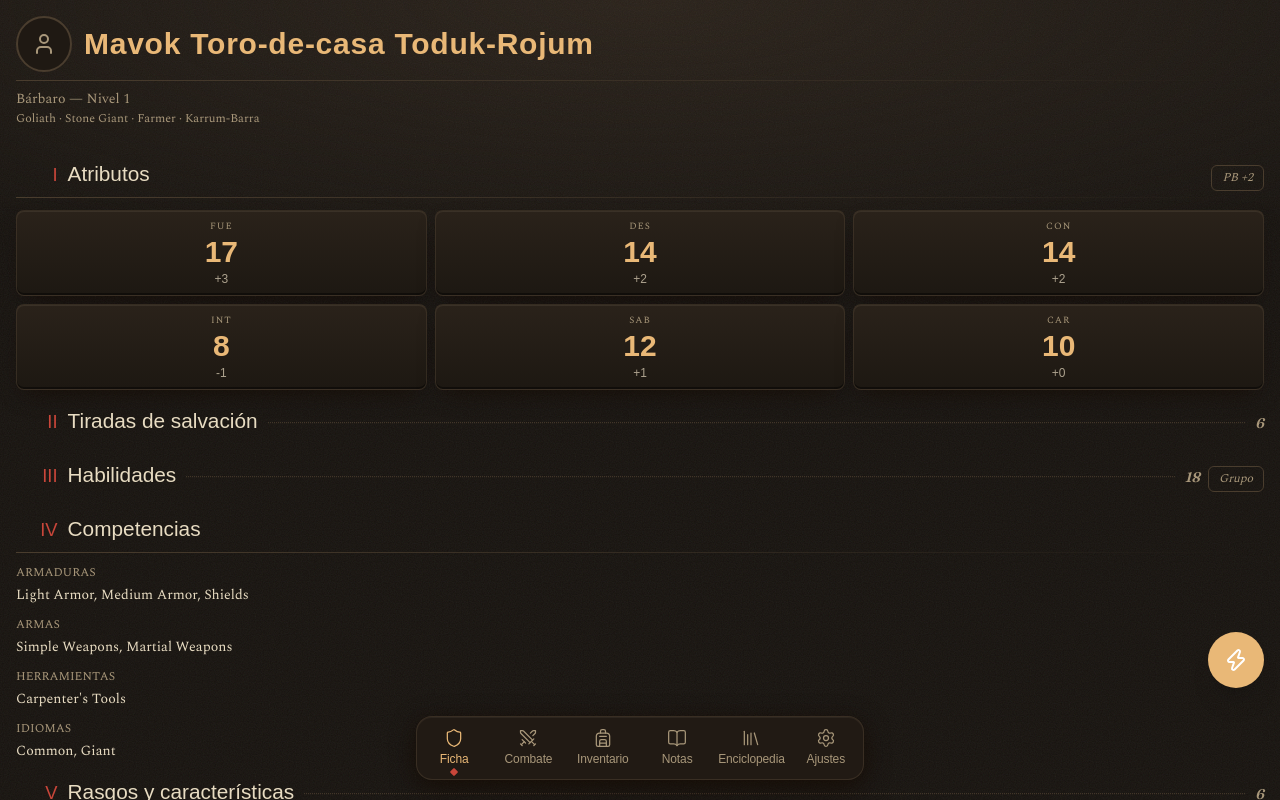
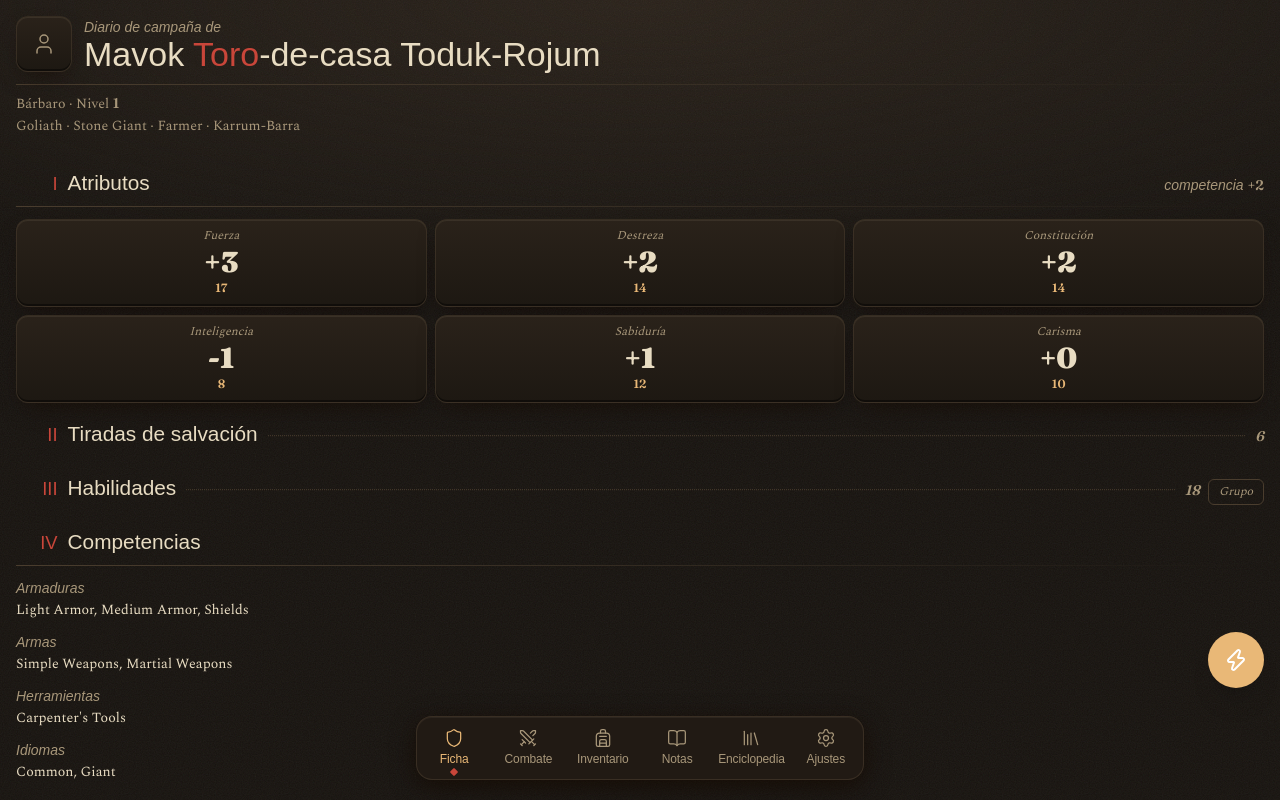
Before and after one commit to Gremiger/mavok, a Next.js app: page / in a window 1280 px wide. Both pictures are taken after a click on the button "Competencias". Shown: the top 800 px of the page. Built offline with nearby package versions, Linux system fonts and the light colour scheme; a web font is replaced by a local one.

Commit message:
feat: journal-style Ficha header, modifier-first attributes and rows

```diff
--- a/public/sw.js
+++ b/public/sw.js
@@ -1,4 +1,4 @@
-const STATIC_CACHE = "mavok-b310716";
+const STATIC_CACHE = "mavok-8ef5dcc";
 
 self.addEventListener("install", (event) => {
   event.waitUntil(
--- a/src/components/tabs/SheetTab.tsx
+++ b/src/components/tabs/SheetTab.tsx
@@ -8,7 +8,8 @@ import { GhostChip } from "@/components/ui/GhostChip";
 import { DiceResult } from "@/components/ui/DiceResult";
 import { FeatsBrowserModal } from "@/components/sheet/FeatsBrowserModal";
 import { Markdown } from "@/components/ui/Markdown";
-import { User } from "lucide-react";
+import { User, Zap } from "lucide-react";
+import { splitNameHighlight } from "@/lib/nameHighlight";
 import type { AbilityScore } from "@/lib/types";
 import type { DiceRoll } from "@/lib/dice";
 import { rollD20Mode, rollD20WithAdvantageMode } from "@/lib/rollWithMode";
@@ -19,6 +20,7 @@ import {
   formatModifier,
   abilityLabel,
   abilityLabelShort,
+  abilityName,
   skillLabel,
   skillTotal,
   saveTotal,
@@ -71,6 +73,7 @@ export function SheetTab() {
   const passivePerception = 10 + skillTotal(character, 'perception');
   const passiveInsight = 10 + skillTotal(character, 'insight');
   const passiveInvestigation = 10 + skillTotal(character, 'investigation');
+  const nameParts = splitNameHighlight(meta.name);
 
   async function rollAbility(ab: AbilityScore) {
     const mod = abilityModifier(attributes[ab]) + exhaustionPenalty(combat.exhaustionLevel);
@@ -116,11 +119,7 @@ export function SheetTab() {
           className="flex-1 flex items-center justify-between py-1.5 px-1 text-sm rounded hover:bg-card/50 active:scale-[0.99] transition-transform cursor-pointer"
         >
           <div className="flex items-center gap-2">
-            <span
-              className={`w-3 h-3 rounded-full border ${
-                skill.proficient ? "bg-accent border-accent" : "border-muted"
-              }`}
-            />
+            <span className={`prof-mark ${skill.proficient ? "is-on" : ""}`} aria-hidden="true" />
             <span>{skillLabel(key)}</span>
             {showAbility && (
               <span className="text-muted text-xs">
@@ -128,7 +127,7 @@ export function SheetTab() {
               </span>
             )}
           </div>
-          <span className="font-heading text-accent">
+          <span className="font-numeric font-semibold text-accent">
             {formatModifier(skillTotal(character!, key) + exhaustionPenalty(combat.exhaustionLevel))}
           </span>
         </button>
@@ -136,7 +135,7 @@ export function SheetTab() {
           <button
             onClick={() => rollSkillStr(key)}
             title="Tirar con FUE (Primal Knowledge)"
-            className="px-1.5 py-1 text-[0.6rem] border border-accent/50 text-accent rounded shrink-0"
+            className="ink-stamp shrink-0"
           >
             FUE
           </button>
@@ -148,53 +147,61 @@ export function SheetTab() {
   return (
     <div className="p-4 space-y-0">
       {/* Header */}
-      <div className="mb-6">
+      <header className="mb-6">
         <div className="flex items-center gap-3">
           {meta.portraitDataUrl ? (
             <img
               src={meta.portraitDataUrl}
               alt={meta.name}
-              className="w-14 h-14 rounded-full object-cover border-2 border-accent shrink-0"
+              className="w-14 h-14 rounded-xl object-cover border border-accent/60 shrink-0"
             />
           ) : (
-            <div className="w-14 h-14 rounded-full border-2 border-border bg-card flex items-center justify-center text-muted shrink-0">
-              <User size={24} />
+            <div className="w-14 h-14 rounded-xl stone-card flex items-center justify-center text-muted shrink-0">
+              <User size={24} strokeWidth={1.5} />
             </div>
           )}
-          <h1 className="font-heading text-3xl text-accent font-bold tracking-wide">
-            {meta.name}
-          </h1>
+          <div className="min-w-0">
+            <p className="font-heading italic text-sm text-muted">Diario de campaña de</p>
+            <h1 className="font-heading text-[2.125rem] leading-[1.02] text-foreground [text-wrap:balance]">
+              {nameParts.before}
+              {nameParts.highlight && <span className="text-cord">{nameParts.highlight}</span>}
+              {nameParts.after}
+            </h1>
+          </div>
         </div>
-        <div className="rule-line mt-2 mb-2" />
-        <p className="text-muted text-sm">
-          {meta.class} {meta.subclass ? `· ${meta.subclass}` : ""} — Nivel{" "}
-          {meta.level}
+        <div className="rule-line mt-3 mb-2" />
+        <p className="text-sm text-muted">
+          {meta.class} {meta.subclass ? `· ${meta.subclass}` : ""} · Nivel{" "}
+          <span className="font-numeric">{meta.level}</span>
         </p>
-        <p className="text-muted text-xs mt-0.5">
+        <p className="text-sm text-muted mt-0.5">
           {meta.species} · {meta.giantAncestry} · {meta.background} · {meta.origin}
         </p>
-      </div>
+      </header>
 
       {/* Atributos */}
       <CollapsibleSection
         title="Atributos"
         defaultOpen
-        aside={<GhostChip>PB {formatModifier(meta.proficiencyBonus)}</GhostChip>}
+        aside={
+          <span className="font-heading italic text-sm text-muted">
+            competencia{" "}
+            <span className="font-numeric not-italic">{formatModifier(meta.proficiencyBonus)}</span>
+          </span>
+        }
       >
         <div className="grid grid-cols-3 gap-2">
           {ABILITIES.map((ab) => (
             <button
               key={ab}
               onClick={() => rollAbility(ab)}
-              className="stone-card rounded-lg p-2 text-center active:scale-95 transition-transform cursor-pointer"
+              className="stone-card rounded-xl px-1 pt-2 pb-2.5 text-center active:scale-[0.97] transition-transform duration-150 cursor-pointer"
             >
-              <div className="text-muted text-[0.6rem] uppercase tracking-widest">{abilityLabel(ab)}</div>
-              <div className="font-heading text-3xl text-accent font-bold leading-tight">
-                {attributes[ab]}
-              </div>
-              <div className="text-xs text-foreground/70 font-heading">
+              <div className="italic text-xs text-muted truncate">{abilityName(ab)}</div>
+              <div className="font-numeric font-black text-[1.8rem] leading-tight text-foreground">
                 {formatModifier(abilityModifier(attributes[ab]) + exhaustionPenalty(combat.exhaustionLevel))}
               </div>
+              <div className="font-numeric text-xs text-accent">{attributes[ab]}</div>
             </button>
           ))}
         </div>
@@ -220,23 +227,20 @@ export function SheetTab() {
             >
               <div className="flex items-center gap-2">
                 <span
-                  className={`w-3 h-3 rounded-full border ${
-                    savingThrows[ab]?.proficient
-                      ? "bg-accent border-accent"
-                      : "border-muted"
-                  }`}
+                  className={`prof-mark ${savingThrows[ab]?.proficient ? "is-on" : ""}`}
+                  aria-hidden="true"
                 />
-                <span>{abilityLabel(ab)}</span>
+                <span>{abilityName(ab)}</span>
                 {ab === "dex" && hasDangerSense && (
-                  <span
-                    className="text-[0.6rem]"
-                    title="Ventaja automática (Danger Sense)"
-                  >
-                    ⚡
-                  </span>
+                  <Zap
+                    size={12}
+                    strokeWidth={1.5}
+                    className="text-accent"
+                    aria-label="Ventaja automática (Danger Sense)"
+                  />
                 )}
               </div>
-              <span className="font-heading text-accent">
+              <span className="font-numeric font-semibold text-accent">
                 {formatModifier(saveTotal(character, ab) + exhaustionPenalty(combat.exhaustionLevel))}
                 {magicItemIndicator === "explicit-tag" && magicSaveBonus !== 0 && (
                   <span className="ml-1">✦{formatModifier(magicSaveBonus)}</span>
@@ -273,8 +277,8 @@ export function SheetTab() {
               { label: "Investigación Pasiva", value: passiveInvestigation },
             ].map(({ label, value }) => (
               <div key={label} className="stone-card rounded-lg px-2 py-1 flex items-center gap-1.5">
-                <span className="text-muted text-[0.6rem] uppercase tracking-wider">{label}</span>
-                <span className="font-heading text-accent text-sm font-bold">{value}</span>
+                <span className="text-muted text-xs italic">{label}</span>
+                <span className="font-numeric font-semibold text-accent text-sm">{value}</span>
               </div>
             ))}
           </div>
@@ -285,8 +289,8 @@ export function SheetTab() {
                   if (group.length === 0) return null;
                   return (
                     <div key={ab} className="mb-2">
-                      <div className="text-muted text-[0.6rem] uppercase tracking-widest px-1 mb-1">
-                        {abilityLabelShort(ab)}
+                      <div className="font-heading italic text-sm text-muted px-1 mb-1">
+                        {abilityName(ab)}
                       </div>
                       {group
                         .sort(([a], [b]) => skillLabel(a).localeCompare(skillLabel(b)))
@@ -318,19 +322,19 @@ export function SheetTab() {
       <CollapsibleSection title="Competencias">
         <div className="space-y-3 text-sm">
           <div>
-            <h4 className="text-muted text-xs uppercase mb-1">Armaduras</h4>
+            <h4 className="font-heading italic text-sm text-muted mb-0.5">Armaduras</h4>
             <p>{proficiencies.armor.join(", ")}</p>
           </div>
           <div>
-            <h4 className="text-muted text-xs uppercase mb-1">Armas</h4>
+            <h4 className="font-heading italic text-sm text-muted mb-0.5">Armas</h4>
             <p>{proficiencies.weapons.join(", ")}</p>
           </div>
           <div>
-            <h4 className="text-muted text-xs uppercase mb-1">Herramientas</h4>
+            <h4 className="font-heading italic text-sm text-muted mb-0.5">Herramientas</h4>
             <p>{proficiencies.tools.join(", ")}</p>
           </div>
           <div>
-            <h4 className="text-muted text-xs uppercase mb-1">Idiomas</h4>
+            <h4 className="font-heading italic text-sm text-muted mb-0.5">Idiomas</h4>
             <p>{proficiencies.languages.join(", ")}</p>
           </div>
         </div>
@@ -347,10 +351,10 @@ export function SheetTab() {
             .map((f, i) => (
             <div key={i} className="stone-card rounded-lg p-3">
               <div className="flex items-center gap-2 mb-1">
-                <span className="font-heading text-accent text-base font-semibold">
+                <span className="font-heading text-foreground text-lg leading-tight">
                   {f.name}
                 </span>
-                <span className="text-muted text-[0.6rem] px-1.5 py-0.5 border border-border rounded uppercase tracking-wider">
+                <span className="ink-stamp">
                   {f.source}
                 </span>
               </div>
@@ -379,7 +383,7 @@ export function SheetTab() {
             .map((f, i) => (
               <div key={i} className="stone-card rounded-lg p-3">
                 <div className="flex items-center gap-2 mb-1">
-                  <span className="font-heading text-accent text-base font-semibold">
+                  <span className="font-heading text-foreground text-lg leading-tight">
                     {f.name}
                   </span>
                 </div>
@@ -389,7 +393,7 @@ export function SheetTab() {
               </div>
             ))}
           {features.filter(f => f.source === "Dote" && f.level <= meta.level).length === 0 && (
-            <p className="text-muted text-sm text-center py-4">Sin dotes todavía.</p>
+            <p className="text-muted text-sm italic text-center py-4">Sin dotes todavía.</p>
           )}
           <CompactRow
             conditional
@@ -409,19 +413,19 @@ export function SheetTab() {
       <CollapsibleSection title="Personalidad">
         <div className="space-y-3 text-sm">
           <div>
-            <h4 className="text-muted text-xs uppercase mb-1">Rasgo</h4>
+            <h4 className="font-heading italic text-sm text-muted mb-0.5">Rasgo</h4>
             <p>{meta.personalityTrait}</p>
           </div>
           <div>
-            <h4 className="text-muted text-xs uppercase mb-1">Ideal</h4>
+            <h4 className="font-heading italic text-sm text-muted mb-0.5">Ideal</h4>
             <p>{meta.ideal}</p>
           </div>
           <div>
-            <h4 className="text-muted text-xs uppercase mb-1">Vínculo</h4>
+            <h4 className="font-heading italic text-sm text-muted mb-0.5">Vínculo</h4>
             <p>{meta.bond}</p>
           </div>
           <div>
-            <h4 className="text-muted text-xs uppercase mb-1">Defecto</h4>
+            <h4 className="font-heading italic text-sm text-muted mb-0.5">Defecto</h4>
             <p>{meta.flaw}</p>
           </div>
         </div>
--- /dev/null
+++ b/src/lib/nameHighlight.ts
@@ -0,0 +1,12 @@
+// Splits a character name so the header can ink the second name word
+// (up to its first hyphen) in seal red: "Mavok [Toro]-de-casa Toduk-Rojum".
+export function splitNameHighlight(name: string): {
+  before: string;
+  highlight: string;
+  after: string;
+} {
+  const trimmed = name.trim();
+  const m = /^(\S+\s+)([^\s-]+)(.*)$/.exec(trimmed);
+  if (!m) return { before: trimmed, highlight: "", after: "" };
+  return { before: m[1], highlight: m[2], after: m[3] };
+}
--- a/src/lib/utils.ts
+++ b/src/lib/utils.ts
@@ -89,6 +89,19 @@ export function abilityLabel(key: AbilityScore): string {
   return ABILITY_LABELS[key] || key.toUpperCase();
 }
 
+const ABILITY_NAMES: Record<AbilityScore, string> = {
+  str: "Fuerza",
+  dex: "Destreza",
+  con: "Constitución",
+  int: "Inteligencia",
+  wis: "Sabiduría",
+  cha: "Carisma",
+};
+
+export function abilityName(key: AbilityScore): string {
+  return ABILITY_NAMES[key];
+}
+
 const ABILITY_LABELS_SHORT: Record<AbilityScore, string> = {
   str: "STR",
   dex: "DEX",
```
Also changed, not shown: 2 other files (tests, documents, lock files or other folders).
